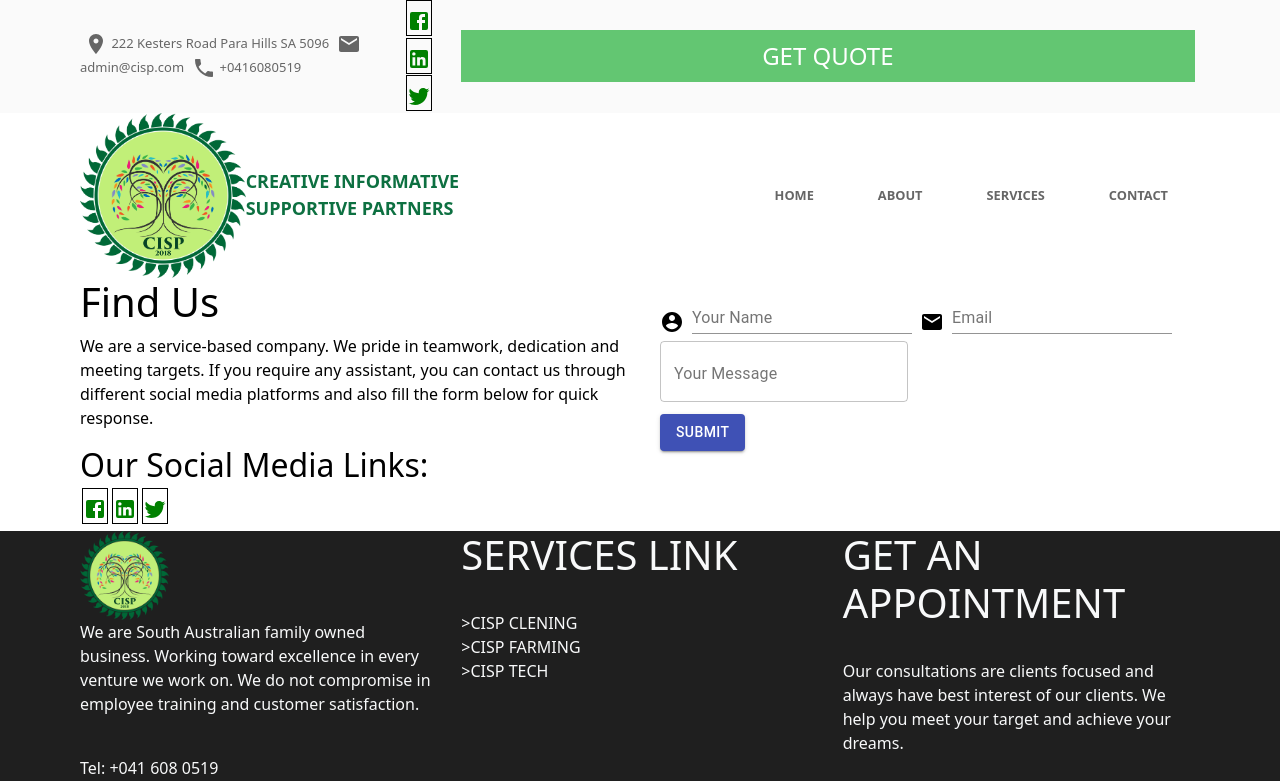
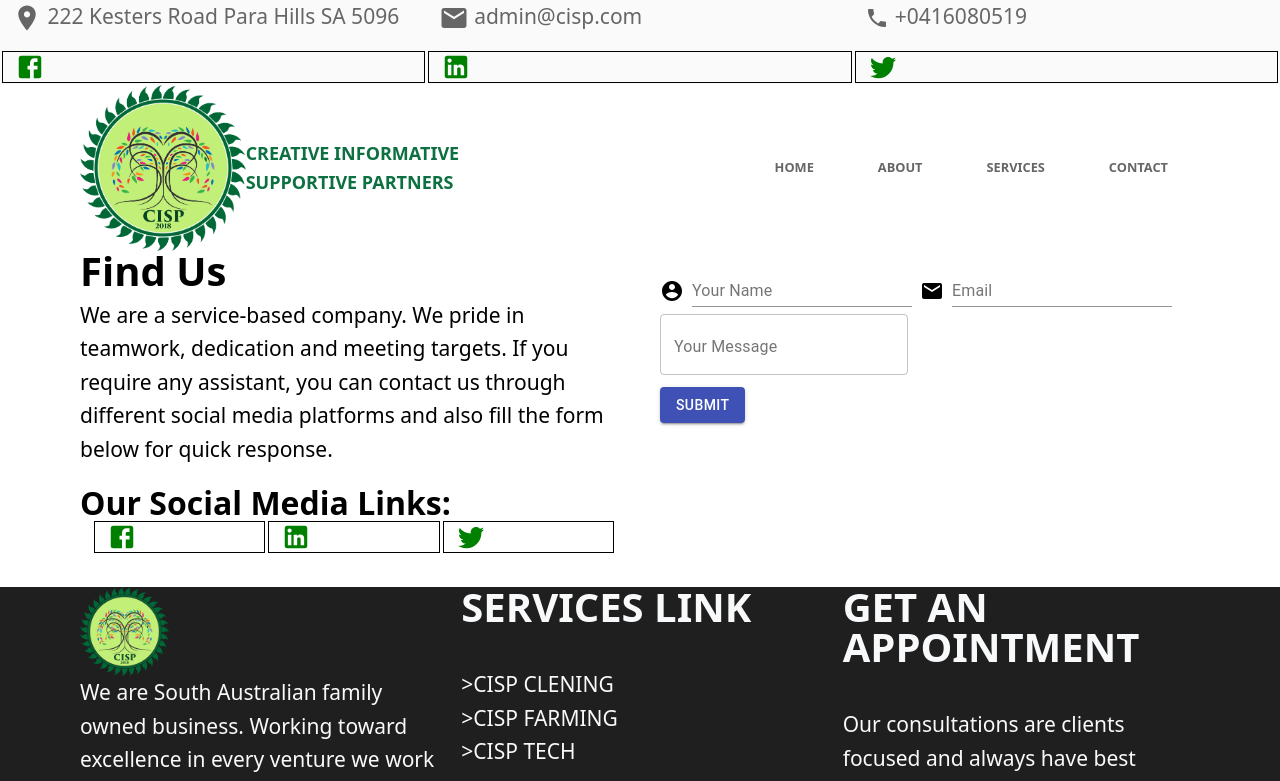
Before and after one commit to marasinipradeep/cispweb, a Next.js app in the folder frontend_cisp_next_app/: page /contactus in a window 1280 px wide. Shown: the top 781 px of the page. Built offline with nearby package versions, Linux system fonts and the light colour scheme.

Commit message:
Working on all text responsiveness

```diff
--- a/frontend_cisp_next_app/Components/AddressBar.js
+++ b/frontend_cisp_next_app/Components/AddressBar.js
@@ -4,31 +4,32 @@ export default function Addressbar(props) {
 
 
     return (
-        <Heading>
-            <Address>
-            <Place /> 222 Kesters Road Para Hills SA 5096
+        <div className="container-fluid">
+            <Heading className="row">
+                <Address className="col-md">
+                    <Place style={{ fontSize: 30 }}/> 222 Kesters Road Para Hills SA 5096
 
             </Address>
-            <Address>
-            <Email className="ml-3" /> admin@cisp.com
-
-            </Address>
-            <Address>
-            <Phone className="ml-3" /> +0416080519
+                <Address className="col-md">
+                    <Email style={{ fontSize: 30 }}/> admin@cisp.com
             </Address>
 
-        </Heading>
+                <Address className="col-md">
+                    <Phone/> +0416080519
+            </Address>
+
+            </Heading>
+        </div>
     )
 }
 
 const Heading = styled.div`
-
   color: #666666;
 
   }
 `;
 
 const Address = styled.address`
-display:inline;
-margin:4px;
+//display:inline;
+//margin:4px;
 `
--- a/frontend_cisp_next_app/Components/Button.js
+++ b/frontend_cisp_next_app/Components/Button.js
@@ -3,14 +3,13 @@ export default function Button(props) {
 
 
     return (
-        <Buttons>{props.children}</Buttons>
+        <Buttons type="button" className="btn" role="button">{props.children}</Buttons>
     )
 }
 
 const Buttons = styled.button`
 padding: 0.5rem 2rem;
 margin-right:5px;
-display: flex;
 align-items: center;
 position: relative;
 text-transform: uppercase;
@@ -20,14 +19,9 @@ background: #63C672;
 border: 0;
 cursor: pointer;
 color: #FFFFFF;
-@media (max-width: 700px) {
-  font-size: 10px;
-  padding: 0 10px;
-}
 &:before {
   content: '';
   width: 2px;
-  background: var(--lightGrey);
   height: 100%;
   left: 0;
   position: absolute;
@@ -53,16 +47,7 @@ color: #FFFFFF;
   &:after {
     width: calc(100% - 60px);
   }
-  @media (max-width: 700px) {
-    width: calc(100% - 10px);
-  }
 }
-}
-@media (max-width: 1300px) {
-border-top: 1px solid var(--lightGrey);
-width: 100%;
-justify-content: center;
-font-size: 1.5rem;
 }
 
 `;
--- a/frontend_cisp_next_app/Components/Header.js
+++ b/frontend_cisp_next_app/Components/Header.js
@@ -7,38 +7,40 @@ import Button from "./Button";
 //import styles from HeaserStyle
 export default function Header(props) {
     return (
-        <TopHeader>
-            <AddressBar />
-            <Sociallink />
-            <Button> Get Quote</Button>
-        </TopHeader>
+        <div className="container-fluid">
+            <TopHeader className="row d-none d-sm-none d-md-block">
+                <AddressBar className="col-md-6" />
+                <Sociallink className="col-md-6" />
+                {/* <Button className="col"> Get Quote</Button> */}
+            </TopHeader>
+        </div>
     );
 }
 
 const TopHeader = styled.div`
-padding: 0rem 20rem;
-display: flex;
-justify-content: space-between;
+//padding: 0rem 20rem;
+//display: flex;
+//justify-content: space-between;
 background: #FAFAFA;
-  align-items: center;
+align-items: center;
 
   @media screen and (max-width: 1600px) and (min-width: 1300px) {
-    padding: 0rem 10rem;
-   font-size:14px;
+   // padding: 0rem 10rem;
+  // font-size:14px;
 }
 
 @media screen and (max-width: 1300px) and (min-width: 900px) {
-    padding: 0rem 5rem;
-    font-size:13px;
+   // padding: 0rem 5rem;
+   // font-size:13px;
  }
 
 
 @media screen and (max-width: 900px) and (min-width: 780px) {
-    padding: 0rem 0rem;
-    font-size:12px;
+  //  padding: 0rem 0rem;
+  //  font-size:12px;
 }
   @media only screen and (max-width: 780px) {
-      display:none
+    //  display:none
   }
 
 `;
--- a/frontend_cisp_next_app/Components/HeroImage.js
+++ b/frontend_cisp_next_app/Components/HeroImage.js
@@ -5,9 +5,8 @@ export default function Heroimage(props) {
 
 
     return (
-
+        <div className="container-fluid">
             <LazyHero imageSrc="https://unsplash.it/2000/1000" isFixed={true} color="#010101" minHeight="60vh">
-
                 <HeroHeading>We provide consultation and manage from start to end.</HeroHeading>
                 <br />
                 <br />
@@ -15,8 +14,10 @@ export default function Heroimage(props) {
                 <HeroButton>
                     <Button>OUR SERVICES</Button>
                     <Button>GET A QUOTE</Button>
-                    </HeroButton>
+                </HeroButton>
             </LazyHero>
+
+        </div>
 
     )
 }
@@ -28,4 +29,5 @@ text-transform: uppercase;
 
 const HeroButton = Styled.div`
 display:flex;
+justify-content:center;
 `;
--- a/frontend_cisp_next_app/Components/Nav.js
+++ /dev/null
@@ -1,51 +0,0 @@
-import React, { Component } from 'react';
-import { FaAlignRight } from 'react-icons/fa'
-import Link from "next/link";
-
-class Nav extends Component {
-    constructor(props) {
-        super(props)
-        this.state = {
-            isOpen: false
-        }
-    }
-
-    handleToggle = () => {
-        this.setState({ isOpen: !this.state.isOpen })
-    }
-
-    render() {
-        return (
-            <div className="container-fluid">
-                <nav className="navbar row">
-                    <div className="nav-center">
-                        <div className="nav-header col-6">
-                            <div className="row">
-                                <Link href="/" className="col-6">
-                                    <a>
-                                        <img alt="Logo" src={'/cisp.png'} className="logo" />
-                                        <h5><br />CREATIVE INFORMATIVE <br />SUPPORTIVE PARTNERS</h5>
-                                    </a>
-                                </Link>
-                            </div>
-                            <button type="button" className="nav-btn" onClick={this.handleToggle}>
-                                <FaAlignRight className="nav-icon" />
-                            </button>
-                        </div>
-                        <div className={this.state.isOpen ? "nav-links show-nav" : "nav-links"}>
-
-                            <Link href="/aboutus" className="nav-item"> About us</Link>
-                            <Link href="/services"> Services</Link>
-                            <Link href="/contactus">Contact us</Link>
-                        </div>
-                    </div>
-                </nav>
-
-            </div>
-
-
-        );
-    }
-}
-
-export default Nav
--- a/frontend_cisp_next_app/Components/Page.js
+++ b/frontend_cisp_next_app/Components/Page.js
@@ -1,11 +1,8 @@
 import PropTypes from 'prop-types';
 import styled from "styled-components";
 import Header from './Header';
-import Nav from './Nav';
 import NewNav from './NewNav';
-import HeroImage from './HeroImage';
 import Footer from './Footer';
-import BottomFooter from './BottomFooter';
 import Bottomfooter from './BottomFooter';
 
 export default function Page({ children }) {
--- a/frontend_cisp_next_app/Components/SocialLink.js
+++ b/frontend_cisp_next_app/Components/SocialLink.js
@@ -1,35 +1,36 @@
 import Styled from "styled-components";
-import { LinkedIn, Facebook,Twitter } from '@material-ui/icons';
+import { LinkedIn, Facebook, Twitter } from '@material-ui/icons';
 export default function Sociallink(props) {
 
 
     return (
-        <SocialLinks  >
-            <Link href="https://www.facebook.com/cisp.com.au" target="_blank">
-                <Facebook />
-            </Link>
-            <Link href="https://www.linkedin.com/in/anugra-kc-1198291aa/" target="_blank">
-                <LinkedIn />
-            </Link>
+        <div className="container-fluid">
+            <SocialLinks className="row"  >
+                <Link className="col-md" href="https://www.facebook.com/cisp.com.au" target="_blank">
+                    <Facebook style={{ fontSize: 30 }}/>
+                </Link>
+                <Link className="col-md" href="https://www.linkedin.com/in/anugra-kc-1198291aa/" target="_blank">
+                    <LinkedIn style={{ fontSize: 30 }}/>
+                </Link>
 
-            <Link href="https://www.linkedin.com/in/anugra-kc-1198291aa/" target="_blank">
-                <Twitter />
-            </Link>
-        </SocialLinks>
+                <Link className="col-md" href="https://www.linkedin.com/in/anugra-kc-1198291aa/" target="_blank">
+                    <Twitter style={{ fontSize: 30 }}/>
+                </Link>
+            </SocialLinks>
+        </div>
     )
 }
 
 const SocialLinks = Styled.div`
 
 @media (max-width: 768px) {
-    display:none
+   // display:none
     }
 `;
 
-const Link =Styled.a`
-
-border: 1px groove black;
-margin:2px;
-font-size:25px;
+const Link = Styled.a`
+border: 0.1rem groove black;
+margin:0.1rem;
+font-size: clamp(1rem, 1.25vw, 1.25rem);
 color:green;
 `
--- a/frontend_cisp_next_app/styles/globals.css
+++ b/frontend_cisp_next_app/styles/globals.css
@@ -6,9 +6,15 @@
 html,
 * {
   padding: 0;
-  margin: 0;
   font-family: Open+Sans,-apple-system, BlinkMacSystemFont, Segoe UI, Roboto, Oxygen,
     Ubuntu, Cantarell, Fira Sans, Droid Sans, Helvetica Neue, sans-serif;
+}
+
+:root{
+  --clr-primary: #ee6352;
+  --clr-body: #333;
+  --clr-bg: #FFFFFF;
+  --lightGrey: #D3D3D3;
 }
 
 a {
@@ -20,3 +26,29 @@ a {
   box-sizing: border-box;
   margin:0;
 }
+
+body{
+min-height: 100vh;
+display: flex;
+  justify-content: center;
+  align-items: center;
+  font-size: 1.3125rem;
+  line-height: 1.6;
+  color: var(--clr-body);
+  background: var(--clr-bg);
+}
+
+h1,h2,h3{
+  font-weight: 900;
+  line-height: 1;
+}
+
+h2,
+h3,
+p {
+  margin-bottom: 1em;
+}
+
+.iconsFontSize{
+  font-size: 20rem;
+}
```
Also changed, not shown: frontend_cisp_next_app/pages/aboutus.js (+32 -33 lines).
